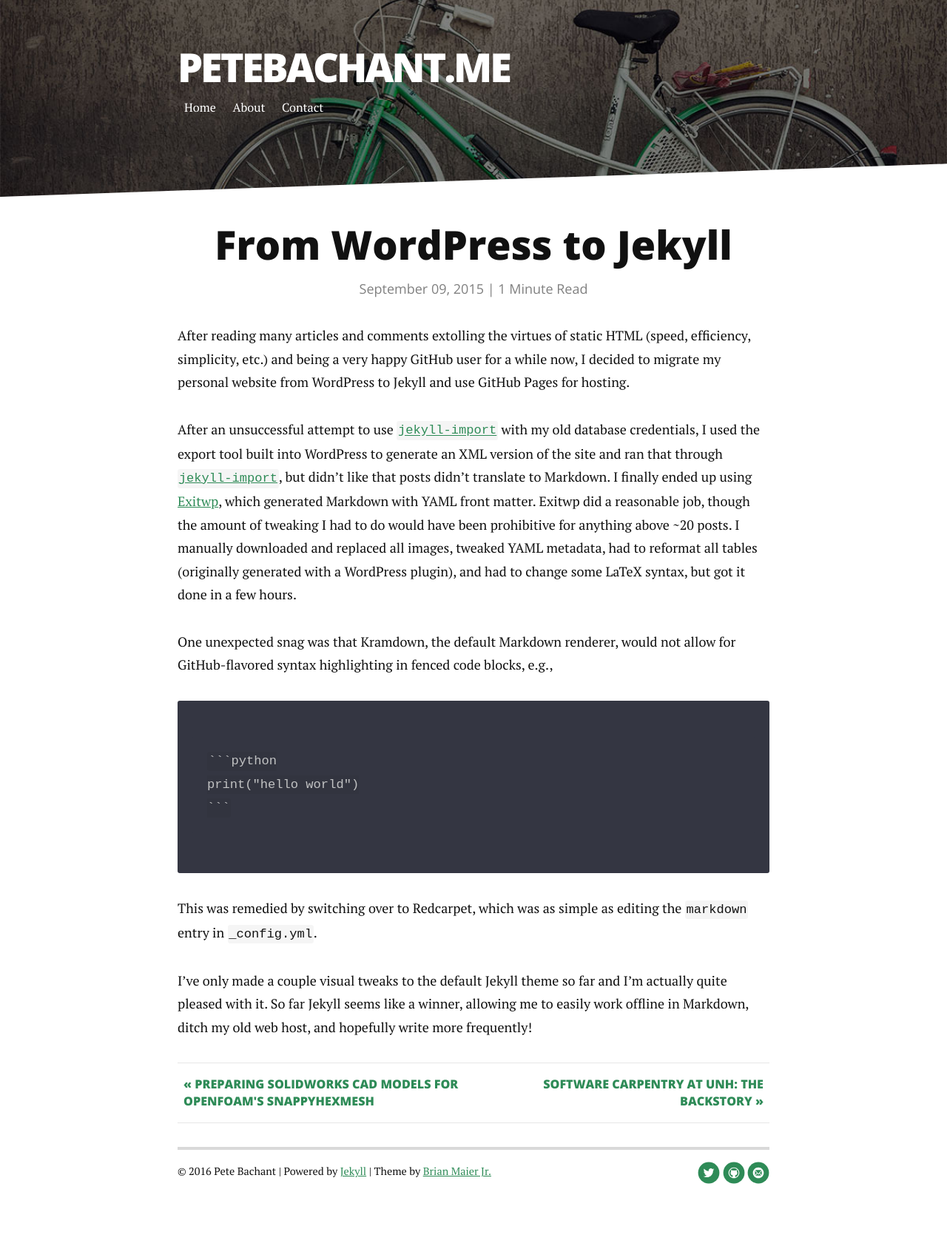
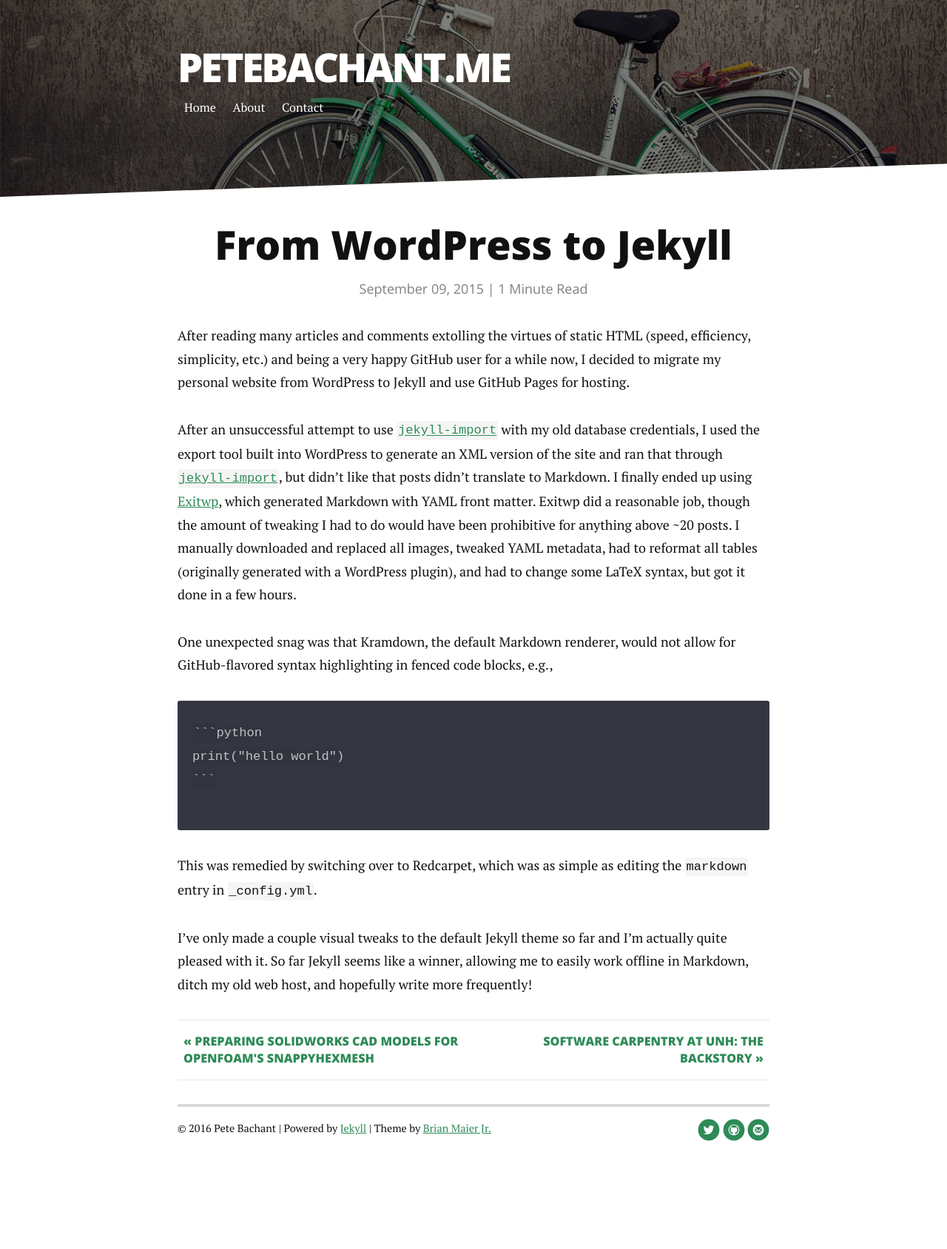
Before and after one commit to petebachant/petebachant.github.io, a Jekyll site: the page built from _posts/2015-09-01-from-wordpress-to-jekyll.md, in a window 1280 px wide. Shown: the whole page at 74% size. Built offline with Jekyll 4.4.1, drawn with Linux system fonts in a browser that asks for light colours; nearby versions of some CDN libraries; comment, search, counter and statistics services are not loaded; after the commit the page ends 1630 px from its top, so only the background shows below that.

Commit message:
Reduce margins and padding for code blocks

```diff
--- a/assets/css/style.css
+++ b/assets/css/style.css
@@ -112,7 +112,7 @@
 }
 
 p,pre {
-	margin:1.5em 0
+	margin: 0.5em 0
 }
 
 small {
@@ -451,7 +451,7 @@
 	-moz-border-radius:3px;
 	-webkit-border-radius:3px;
 	border-radius:3px;
-	padding:20px;
+	padding:10px;
 	background:#343642;
 	color:#C1C2C3
 }
@@ -886,8 +886,8 @@
 }
 
 .post .highlight {
-	clear:both;
-	margin-bottom:2rem
+	clear: both;
+	margin-bottom: 2rem
 }
 
 .post .dropcap {
```
